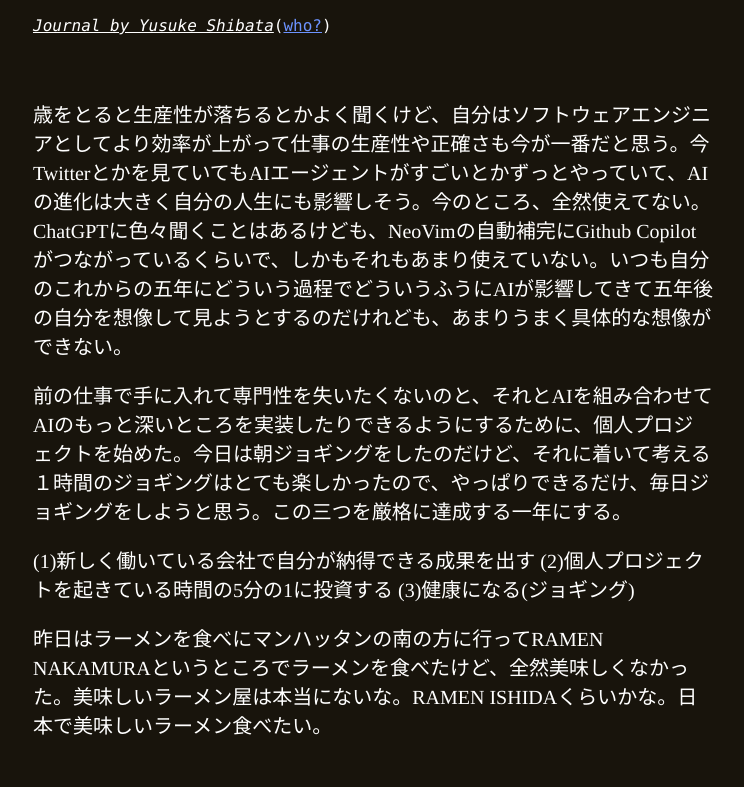
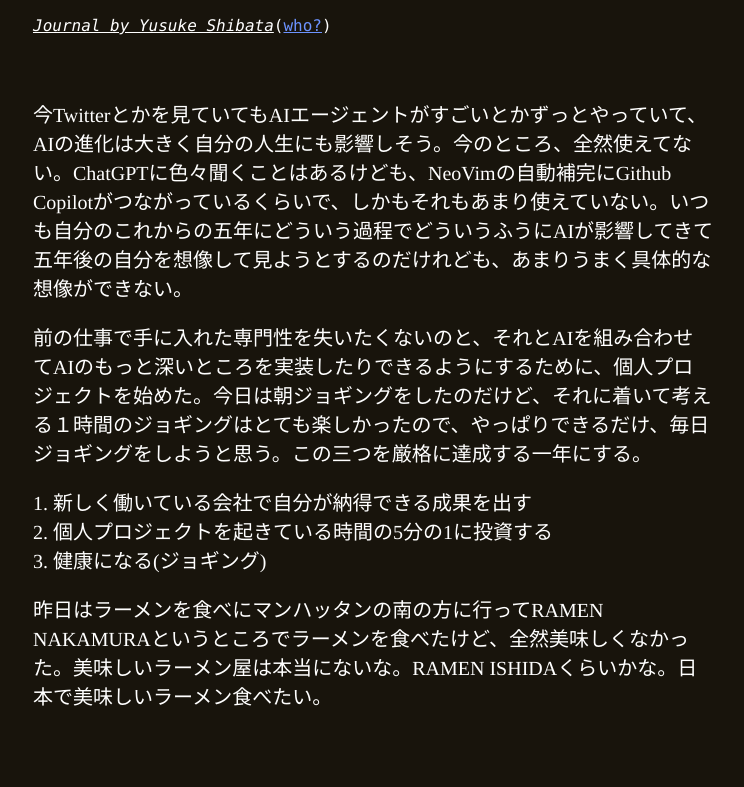
Before and after one commit to yusukeshib/journal, a Gatsby site: page /blog/27/ in a window 1280 px wide. Shown: the top 787 px of the page, without its empty margins (267-1011 px from the left). Built offline with nearby package versions, Linux system fonts and the light colour scheme; Gatsby itself is replaced by a stand-in of ours.

Commit message:
Adjustment

```diff
--- a/content/blog/27/index.md
+++ b/content/blog/27/index.md
@@ -1,12 +1,12 @@
 ---
 date: 2025-01-12
 ---
-歳をとると生産性が落ちるとかよく聞くけど、自分はソフトウェアエンジニアとしてより効率が上がって仕事の生産性や正確さも今が一番だと思う。今Twitterとかを見ていてもAIエージェントがすごいとかずっとやっていて、AIの進化は大きく自分の人生にも影響しそう。今のところ、全然使えてない。ChatGPTに色々聞くことはあるけども、NeoVimの自動補完にGithub Copilotがつながっているくらいで、しかもそれもあまり使えていない。いつも自分のこれからの五年にどういう過程でどういうふうにAIが影響してきて五年後の自分を想像して見ようとするのだけれども、あまりうまく具体的な想像ができない。
+今Twitterとかを見ていてもAIエージェントがすごいとかずっとやっていて、AIの進化は大きく自分の人生にも影響しそう。今のところ、全然使えてない。ChatGPTに色々聞くことはあるけども、NeoVimの自動補完にGithub Copilotがつながっているくらいで、しかもそれもあまり使えていない。いつも自分のこれからの五年にどういう過程でどういうふうにAIが影響してきて五年後の自分を想像して見ようとするのだけれども、あまりうまく具体的な想像ができない。
 
-前の仕事で手に入れて専門性を失いたくないのと、それとAIを組み合わせてAIのもっと深いところを実装したりできるようにするために、個人プロジェクトを始めた。今日は朝ジョギングをしたのだけど、それに着いて考える１時間のジョギングはとても楽しかったので、やっぱりできるだけ、毎日ジョギングをしようと思う。この三つを厳格に達成する一年にする。
+前の仕事で手に入れた専門性を失いたくないのと、それとAIを組み合わせてAIのもっと深いところを実装したりできるようにするために、個人プロジェクトを始めた。今日は朝ジョギングをしたのだけど、それに着いて考える１時間のジョギングはとても楽しかったので、やっぱりできるだけ、毎日ジョギングをしようと思う。この三つを厳格に達成する一年にする。
 
-(1)新しく働いている会社で自分が納得できる成果を出す
-(2)個人プロジェクトを起きている時間の5分の1に投資する
-(3)健康になる(ジョギング)
+1. 新しく働いている会社で自分が納得できる成果を出す
+2. 個人プロジェクトを起きている時間の5分の1に投資する
+3. 健康になる(ジョギング)
 
 昨日はラーメンを食べにマンハッタンの南の方に行ってRAMEN NAKAMURAというところでラーメンを食べたけど、全然美味しくなかった。美味しいラーメン屋は本当にないな。RAMEN ISHIDAくらいかな。日本で美味しいラーメン食べたい。
--- a/src/components/layout.tsx
+++ b/src/components/layout.tsx
@@ -24,7 +24,7 @@ a {
     color: var(--color-anchor-visited);
   }
 }
-ul {
+ul, ol {
   padding-inline-start: 1em;
 }
 `
```
